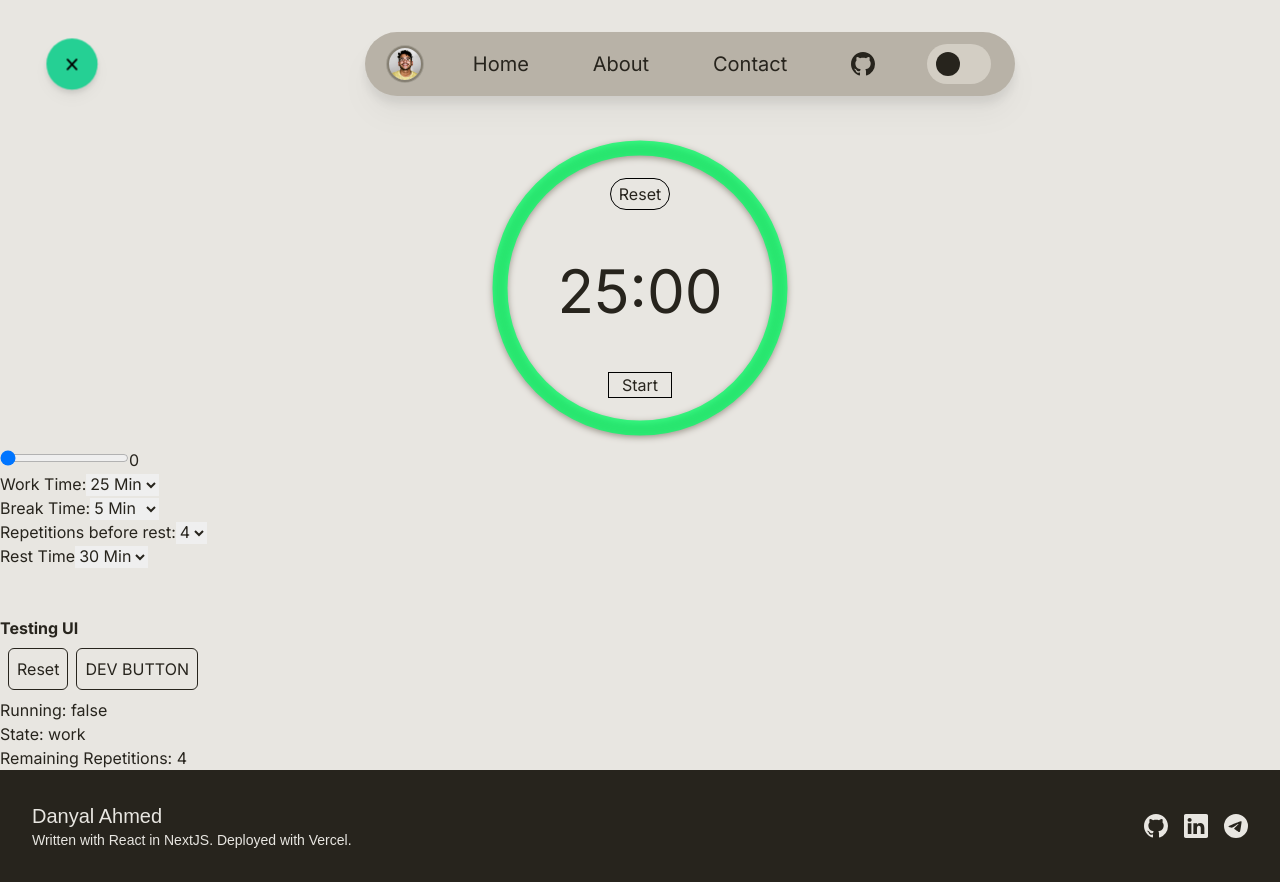
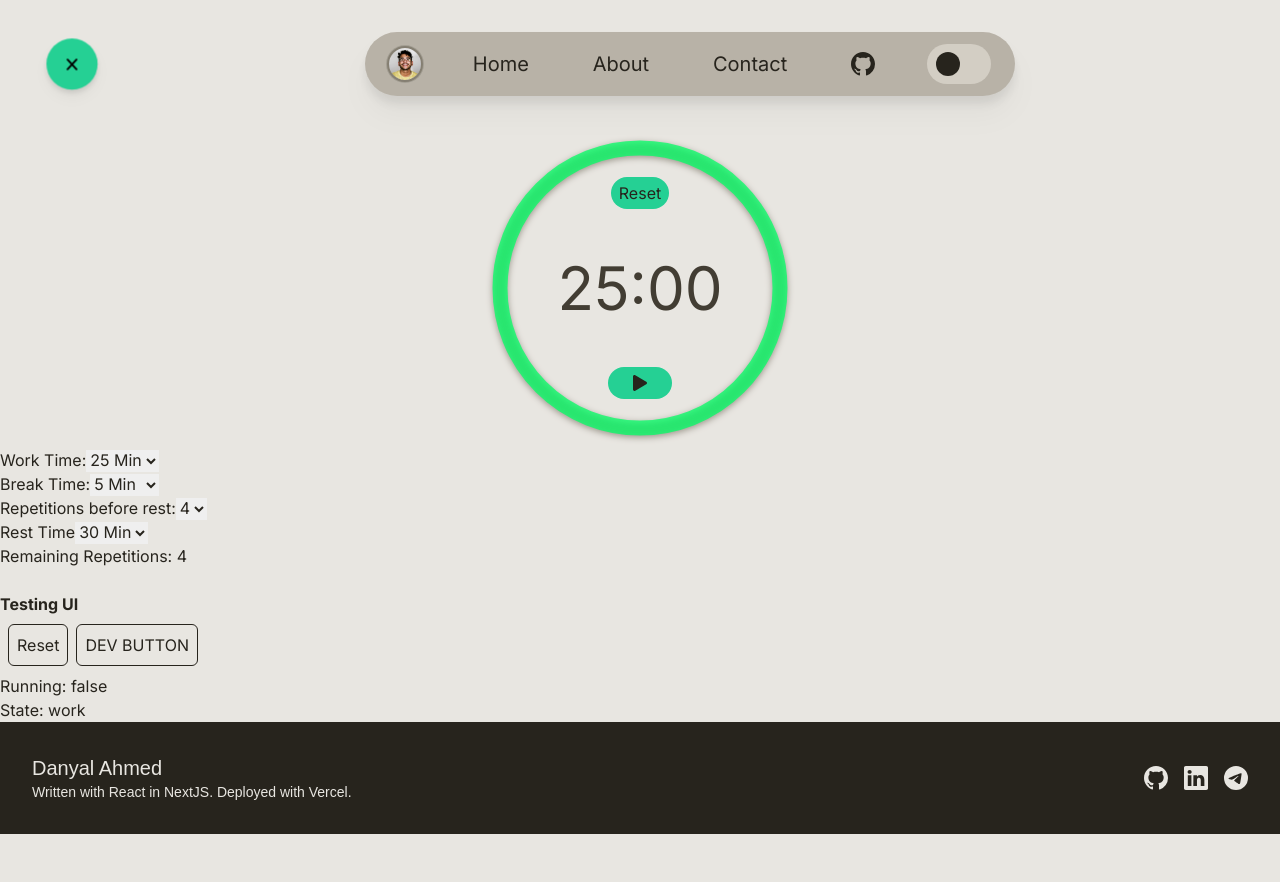
Before and after one commit to theonlynanu/website, a Next.js app: page /gallery in a window 1280 px wide. After the commit the page ends 834 px from the top, so only its background shows below. Built offline with nearby package versions, Linux system fonts and the light colour scheme; a web font is replaced by a local one.

Commit message:
Create second working model of timer with Test UI

```diff
--- a/src/app/gallery/_components/Pomodoro.tsx
+++ b/src/app/gallery/_components/Pomodoro.tsx
@@ -2,6 +2,8 @@
 import { useEffect, useState } from "react";
 import Timer from "./Timer";
 import CircularProgressBar from "./CircularProgressBar";
+import { motion } from "framer-motion";
+import { FaPause, FaPlay } from "react-icons/fa";
 
 export default function Pomodoro() {
   const [workTime, setWorkTime] = useState(1500);
@@ -86,6 +88,18 @@ export default function Pomodoro() {
     console.log(remainingReps);
   }
 
+  const variants = {
+    running: {
+      scale: 1.1,
+      textShadow: "4px 4px 4px rgba(0, 0, 0, 0.2)",
+      borderRadius: 50,
+    },
+    stopped: {
+      scale: 1,
+      textShadow: "",
+    },
+  };
+
   return (
     <div>
       <div className="relative flex flex-col ">
@@ -100,37 +114,47 @@ export default function Pomodoro() {
           className="absolute self-center drop-shadow-[0_2px_3px_#857F72]"
         />
         <div className="relative z-20 mx-auto my-8 flex h-64 w-64 flex-col justify-around gap-4 rounded-full">
-          <button
-            className="h-8 w-fit self-center rounded-full border border-black px-2 disabled:text-gray-400"
+          <motion.button
+            className="bg-standard-primary dark:bg-standard-darkprimary text-standard-900 h-8 w-fit self-center rounded-full px-2 disabled:bg-gray-600 disabled:text-gray-400"
             disabled={isRunning}
             onClick={() => {
               isAwait ? nextPhase() : reset();
             }}
+            whileTap={{ scale: 0.95, transition: { duration: 0.2 } }}
+            whileHover={
+              !isRunning
+                ? { scale: 1.05, boxShadow: "4px 4px 0 rgba(0,0,0,0.2)" }
+                : {}
+            }
           >
             {isAwait ? "Confirm" : "Reset"}
-          </button>
-          <Timer
-            className="w-fit self-center  text-center align-middle text-6xl"
-            remainingSeconds={runTimeInSeconds}
-          ></Timer>
-          <button
-            className="container w-16 self-center border border-black disabled:text-gray-400"
+          </motion.button>
+          <motion.div
+            variants={variants}
+            animate={isRunning ? "running" : "stopped"}
+            className="w-fit self-center "
+          >
+            <Timer
+              className="w-fit self-center  text-center align-middle text-6xl"
+              remainingSeconds={runTimeInSeconds}
+            ></Timer>
+          </motion.div>
+          <motion.button
+            className="bg-standard-primary dark:bg-standard-darkprimary container w-16 self-center rounded-full px-4 py-2 disabled:text-gray-400"
             onClick={() => setIsRunning(!isRunning)}
             disabled={isAwait}
+            whileTap={{ scale: 0.95, transition: { duration: 0.2 } }}
+            whileHover={{ scale: 1.05, boxShadow: "4px 4px 0 rgba(0,0,0,0.2)" }}
           >
-            {isRunning ? "Pause" : "Start"}
-          </button>
+            {isRunning ? (
+              <FaPause className="mx-auto" />
+            ) : (
+              <FaPlay className="mx-auto" />
+            )}
+          </motion.button>
         </div>
       </div>
-      <input
-        onChange={(e) => setProgress(parseFloat(e.currentTarget.value))}
-        type="range"
-        min="0"
-        max="1"
-        step="0.01"
-        defaultValue={0}
-      ></input>
-      {progress}
+
       <div>
         <div>
           <label htmlFor="WorkTime">Work Time:</label>
@@ -209,13 +233,14 @@ export default function Pomodoro() {
             <option value={3}>60 Min</option>
           </select>
         </div>
+        <p>Remaining Repetitions: {remainingReps}</p>
       </div>
-      <br />
+
       <br />
       <strong>Testing UI</strong>
       <br />
       <button
-        className="m-2 rounded-md border border-standard-900 p-2"
+        className="border-standard-900 m-2 rounded-md border p-2"
         onClick={() => {
           reset();
         }}
@@ -223,7 +248,7 @@ export default function Pomodoro() {
         Reset
       </button>
       <button
-        className="rounded-md border border-standard-900 p-2"
+        className="border-standard-900 rounded-md border p-2"
         onClick={() => setRunTimeInSeconds(1)}
       >
         DEV BUTTON
@@ -231,7 +256,6 @@ export default function Pomodoro() {
       <br />
       <p>Running: {isRunning.toString()}</p>
       <p>State: {currStatus}</p>
-      <p>Remaining Repetitions: {remainingReps}</p>
     </div>
   );
 }
--- a/src/app/gallery/_components/Timer.tsx
+++ b/src/app/gallery/_components/Timer.tsx
@@ -9,7 +9,9 @@ export default function Timer({
   const seconds = remainingSeconds % 60;
 
   return (
-    <div className={className}>
+    <div
+      className={`${className} text-standard-800 dark:text-standard-200 px-4`}
+    >
       {minutes < 10 ? "0" + minutes : minutes}:
       {seconds < 10 ? "0" + seconds : seconds}
     </div>
```
